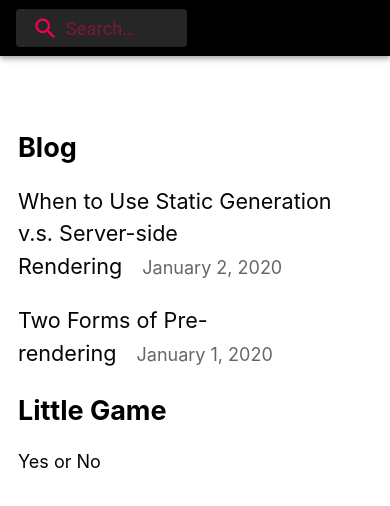
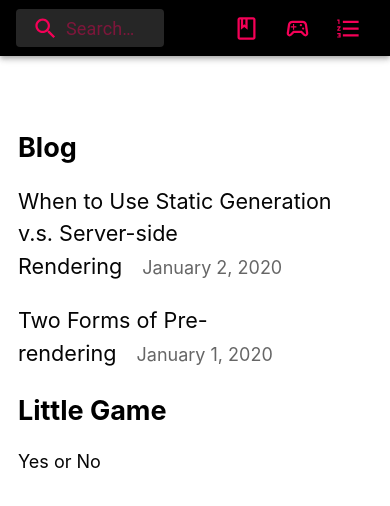
Before and after one commit to whisperrrr/nextjs-blog, a Next.js app: page / in a window 390 px wide. Shown: the top 506 px of the page. Built offline with nearby package versions, Linux system fonts and the light colour scheme.

Commit message:
[Hui][feat] - adjust the responsive style for appBar.

```diff
--- a/components/PrimarySearchAppBar.js
+++ b/components/PrimarySearchAppBar.js
@@ -60,16 +60,13 @@ const useStyles = makeStyles((theme) => ({
         padding: theme.spacing(1, 1, 1, 0),
         paddingLeft: `calc(1em + ${theme.spacing(4)}px)`,
         transition: theme.transitions.create('width'),
-        width: '100%',
+        width: '90px',
         [theme.breakpoints.up('md')]: {
             width: '20ch',
         },
     },
-    sectionDesktop: {
-        display: 'none',
-        [theme.breakpoints.up('md')]: {
-            display: 'flex',
-        },
+    appBarIcon: {
+        display: 'flex',
     },
 }));
 
@@ -97,7 +94,7 @@ export default function PrimarySearchAppBar() {
                         />
                     </div>
                     <div className={classes.grow}/>
-                    <div className={classes.sectionDesktop}>
+                    <div className={classes.appBarIcon}>
                         <IconButton title="Blog" aria-label="Blog" color="secondary">
                             <BookOutlinedIcon/>
                         </IconButton>
```
